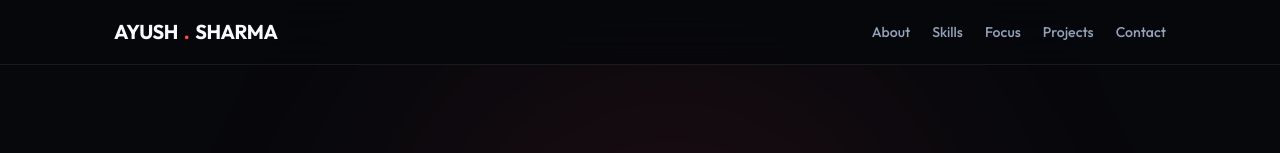
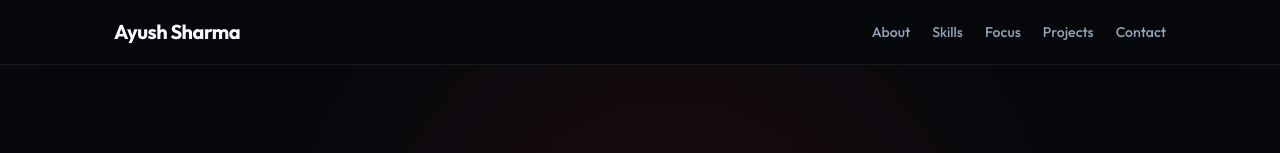
Before and after one commit to ayusharma1601/My_Portfolio, a plain HTML site: page index.html in a window 1280 px wide. Shown: the top 153 px of the page. Drawn offline with nearby package versions, Linux system fonts and the light colour scheme.

Commit message:
fix: clean up nav logo typography to natural 'Ayush Sharma'

```diff
--- a/index.html
+++ b/index.html
@@ -21,7 +21,7 @@
     <!-- Sticky Navigation Bar -->
     <nav class="navbar">
         <div class="nav-container">
-            <a href="#" class="nav-logo">AYUSH<span style="color:var(--accent)">.</span>SHARMA</a>
+            <a href="#" class="nav-logo">Ayush Sharma</a>
             <ul class="nav-links">
                 <li><a href="#about">About</a></li>
                 <li><a href="#skills">Skills</a></li>
```
